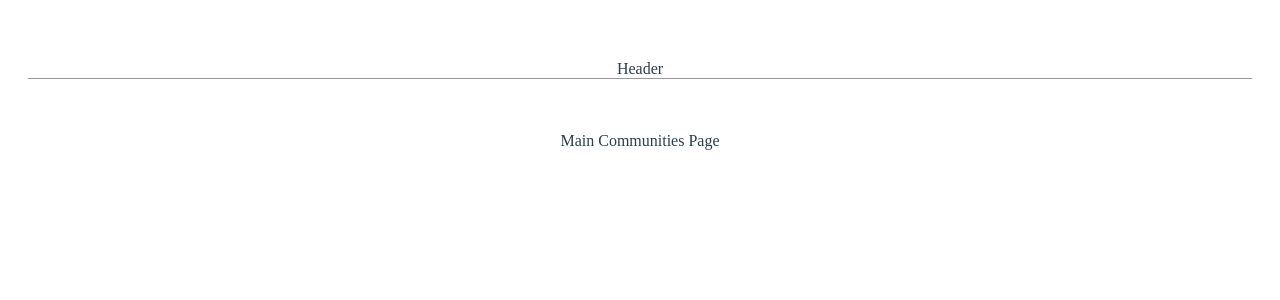
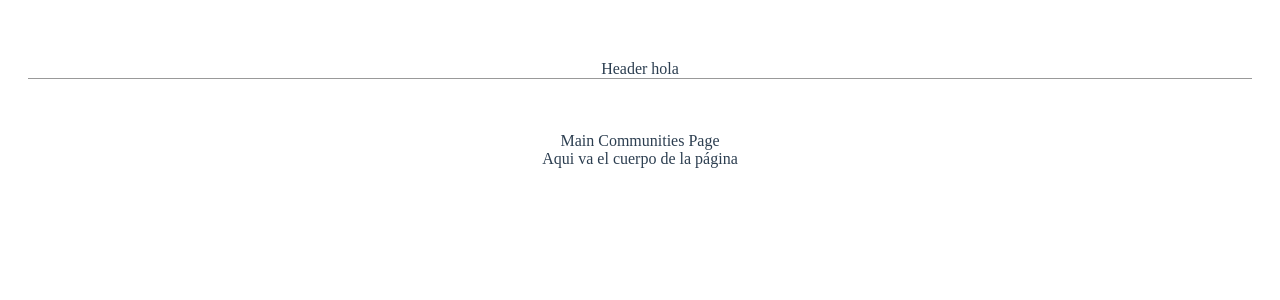
Before and after one commit to elenore29/EthicHub, a Vue app: page / in a window 1280 px wide. Shown: the top 300 px of the page. Built offline with nearby package versions, Linux system fonts and the light colour scheme.

Commit message:
Explorando la estructura del proyecto

```diff
--- a/src/components/Header.vue
+++ b/src/components/Header.vue
@@ -1,6 +1,6 @@
 <template>
   <div class="header">
-    Header
+    Header hola
   </div>
 </template>
 
--- a/src/pages/communities.vue
+++ b/src/pages/communities.vue
@@ -1,6 +1,8 @@
 <template>
     <eh-layout>
       Main Communities Page
+      <br>
+      Aqui va el cuerpo de la página
     </eh-layout>
 </template>
 
```
Also changed, not shown: 1 other file (tests, documents, lock files or other folders).
